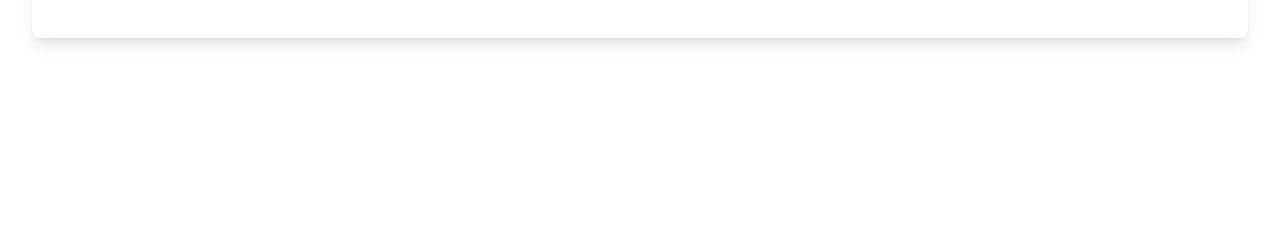
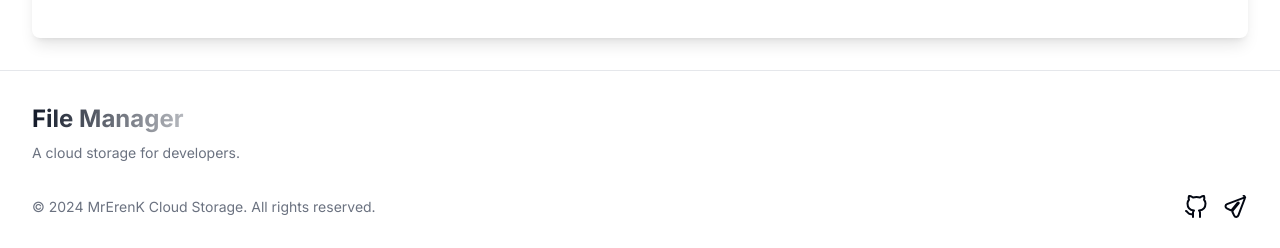
Before and after one commit to MrErenK/gcp-bucket-nextjs, a Next.js app: page / in a window 1280 px wide. Shown: the part 754-1002 px from the top of the page. Before the commit the page ends 824 px from the top, so only its background shows below. Built offline with nearby package versions, Linux system fonts and the light colour scheme; no server answers.

Commit message:
refactor: Add Footer component and update page layout
* Also disable hydration warning

```diff
--- a/src/app/layout.tsx
+++ b/src/app/layout.tsx
@@ -51,7 +51,7 @@ export default function RootLayout({
   children: React.ReactNode;
 }>) {
   return (
-    <html lang="en">
+    <html lang="en" suppressHydrationWarning>
       <body className={inter.className}>
         <ThemeProvider attribute="class">{children}</ThemeProvider>
       </body>
--- a/src/app/page.tsx
+++ b/src/app/page.tsx
@@ -4,6 +4,7 @@ import { ThemeSwitch } from "@/components/ThemeSwitch";
 import { Button } from "@/components/ui/button";
 import { GithubIcon, FileIcon } from "@/components/Icons";
 import { Header } from "@/components/Header";
+import Footer from "@/components/Footer";
 
 export default function Home() {
   return (
@@ -40,6 +41,7 @@ export default function Home() {
           <FileDownloader />
         </div>
       </main>
+      <Footer />
     </div>
   );
 }
--- /dev/null
+++ b/src/components/Footer.tsx
@@ -0,0 +1,46 @@
+import React from "react";
+import { GithubIcon, TelegramIcon } from "@/components/Icons";
+
+const Footer: React.FC = () => {
+  return (
+    <footer className="bg-background/90 backdrop-blur-sm border-t border-border">
+      <div className="container mx-auto px-4 py-8 sm:px-6 lg:px-8">
+        <div className="flex flex-col md:flex-row justify-between items-center">
+          <div className="mb-4 md:mb-0">
+            <h2 className="text-2xl font-bold bg-gradient-to-r from-primary to-secondary bg-clip-text text-transparent">
+              File Manager
+            </h2>
+            <p className="mt-2 text-muted-foreground text-sm">
+              A cloud storage for developers.
+            </p>
+          </div>
+        </div>
+        <div className="mt-8 flex flex-col sm:flex-row justify-between items-center space-y-4 sm:space-y-0">
+          <p className="text-sm text-muted-foreground order-2 sm:order-1">
+            © 2024 MrErenK Cloud Storage. All rights reserved.
+          </p>
+          <div className="flex space-x-4 order-1 sm:order-2">
+            <a
+              href="https://github.com/MrErenK/gcp-bucket-nextjs"
+              target="_blank"
+              rel="noopener noreferrer"
+              className="text-foreground hover:text-primary transition-colors"
+            >
+              <GithubIcon className="w-6 h-6" />
+            </a>
+            <a
+              href="https://t.me/Mr_ErenK"
+              target="_blank"
+              rel="noopener noreferrer"
+              className="text-foreground hover:text-primary transition-colors"
+            >
+              <TelegramIcon className="w-6 h-6" />
+            </a>
+          </div>
+        </div>
+      </div>
+    </footer>
+  );
+};
+
+export default Footer;
--- a/src/components/Icons.tsx
+++ b/src/components/Icons.tsx
@@ -368,3 +368,22 @@ export const HomeIcon = ({ className = "w-6 h-6" }) => {
     </svg>
   );
 };
+
+export function TelegramIcon(props: React.SVGProps<SVGSVGElement>) {
+  return (
+    <svg
+      {...props}
+      xmlns="http://www.w3.org/2000/svg"
+      width="24"
+      height="24"
+      viewBox="0 0 24 24"
+      fill="none"
+      stroke="currentColor"
+      strokeWidth="2"
+      strokeLinecap="round"
+      strokeLinejoin="round"
+    >
+      <path d="M21.198 2.433a2.242 2.242 0 0 0-1.022.215l-17.15 6.498a2.268 2.268 0 0 0-.214 4.180l3.608 1.707a1.417 1.417 0 0 0 1.635-.409l5.725-6.950a.563.563 0 0 1 .827.758l-5.725 6.95a1.406 1.406 0 0 0-.409 1.635l1.707 3.608a2.268 2.268 0 0 0 4.180-.214l6.498-17.15a2.242 2.242 0 0 0-1.215-2.572" />
+    </svg>
+  );
+}
--- a/tailwind.config.ts
+++ b/tailwind.config.ts
@@ -71,7 +71,6 @@ const config: Config = {
 },
   plugins: [require("tailwindcss-animate"),
     require("tailwind-scrollbar"),
-    require('@tailwindcss/line-clamp'),
     require('@tailwindcss/aspect-ratio'),
   ],
 };
```
